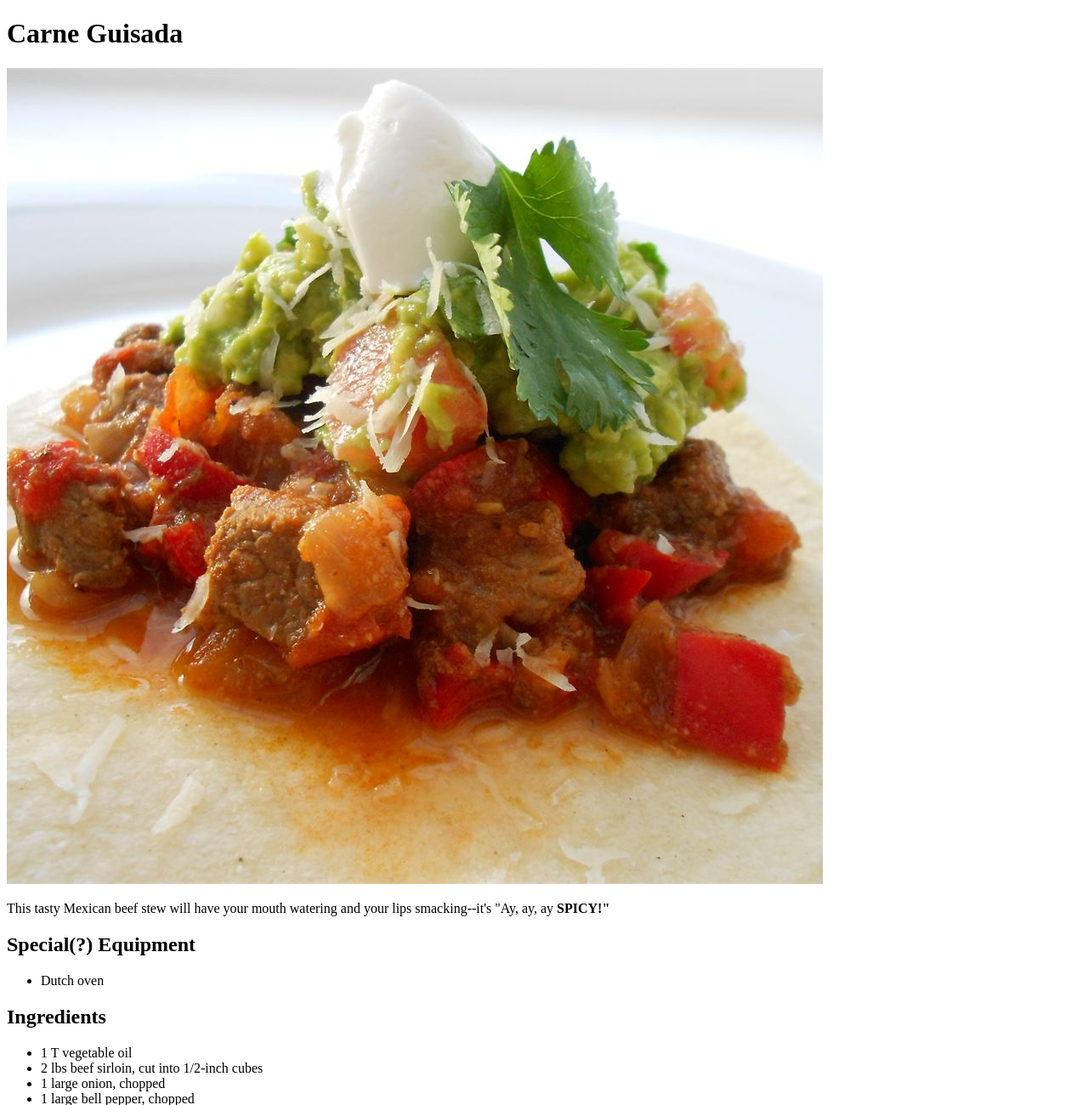
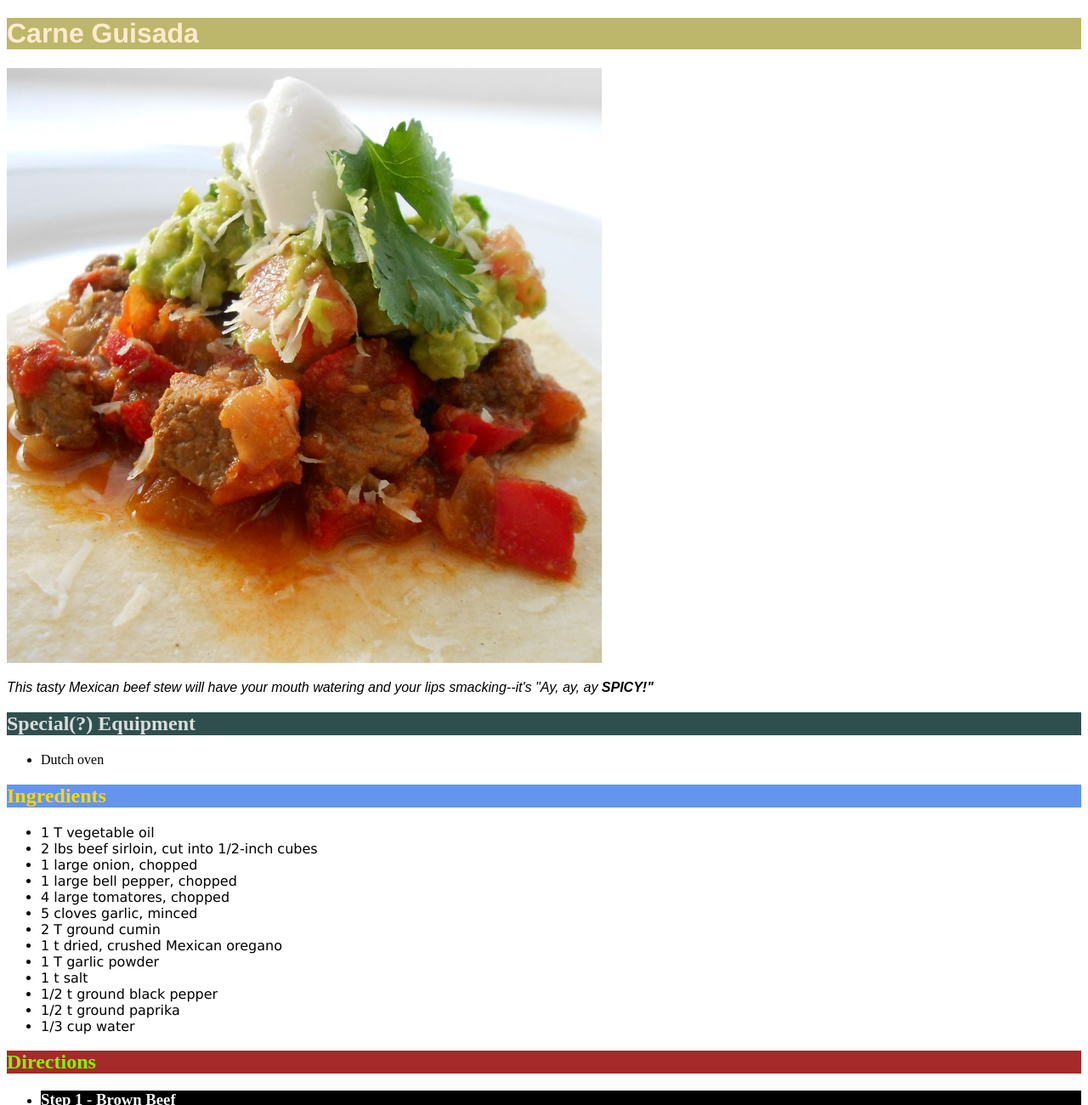
Before and after one commit to blackdalf/odin-recipes, a plain HTML site: page recipes/carne-guisada.html in a window 1280 px wide. Shown: the top 1300 px of the page at 85% size. Drawn offline with Linux system fonts and the light colour scheme.

Commit message:
Create basic CSS stylesheet. Add style to carne guisada and chili.

```diff
--- a/recipes/carne-guisada.html
+++ b/recipes/carne-guisada.html
@@ -4,22 +4,24 @@
     <meta charset="UTF-8">
     <meta http-equiv="X-UA-Compatible" content="IE=edge">
     <meta name="viewport" content="width=device-width, initial-scale=1.0">
-    <title>Carne Guisada</title>
+    <title class="title">Carne Guisada</title>
+    <link rel="stylesheet" href="styles.css">
 </head>
 <body>
-    <h1>Carne Guisada</h1>
+    <h1 class="title">Carne Guisada</h1>
 
-    <p><img src="../images/carne-guisada.jpeg" alt="A plate of Mexican beef stew with toppings"></p>
+    <p><img class="thumbnail" src="../images/carne-guisada.jpeg" alt="A plate of Mexican beef stew with toppings"></p>
 
-    <p>This tasty Mexican beef stew will have your mouth watering and your lips smacking--it's "Ay, ay, ay <strong>SPICY!"</strong></p>
+    <p class="sizzler">This tasty Mexican beef stew will have your mouth watering and your lips smacking--it's <em>"Ay, ay, ay <strong>SPICY!"</strong></em></p>
 
-    <p><h2>Special(?) Equipment</h2></p>
+    <p><h2 class ="equip">Special(?) Equipment</h2></p>
     <ul>
         <li>Dutch oven</li>
     </ul>
 
-    <p><h2>Ingredients</h2></p>
+    <p><h2 class="ing">Ingredients</h2></p>
     <p><ul>
+        <div class=inglist>
         <li>1 T vegetable oil</li>
         <li>2 lbs beef sirloin, cut into 1/2-inch cubes</li>
         <li>1 large onion, chopped</li>
@@ -32,10 +34,10 @@
         <li>1 t salt</li>
         <li>1/2 t ground black pepper</li>
         <li>1/2 t ground paprika</li>
-        <li>1/3 cup water</li>
+        <li>1/3 cup water</li></div>
     </ul></p>
 
-    <P><h2>Directions</h2></P>
+    <P><h2 class="dir">Directions</h2></P>
 
     <p><ul>
 
@@ -66,5 +68,7 @@
 
         <p><em>Source: All Recipes dot com <a href="https://www.allrecipes.com/recipe/93232/south-texas-carne-guisada/">https://www.allrecipes.com/recipe/93232/south-texas-carne-guisada/</a></em></p>
 
+        <!-- Uncomment this text if using chili icon from freepik.com <p><a href='https://www.freepik.com/vectors/chilli-icon'>Chilli icon vector created by brgfx - www.freepik.com</a></p> -->
+
 </body>
 </html>
--- /dev/null
+++ b/recipes/styles.css
@@ -0,0 +1,54 @@
+
+.title {
+    font-family: 'Franklin Gothic Medium', 'Arial Narrow', Arial, sans-serif;
+    color:blanchedalmond;
+    font-weight: bold;
+    background-color:darkkhaki
+
+}
+
+.thumbnail {
+    height: 700px;
+    width: auto;
+}
+
+.ing{
+    color: gold;
+    background-color: cornflowerblue;
+}
+
+.sizzler {
+    font-family: sans-serif;
+    font-style: italic;
+}
+
+.equip {
+    color: gainsboro;
+    background-color: darkslategray;
+}
+
+
+p ul li {
+    font-weight:500;
+}
+
+.dir {
+    color: lawngreen;
+    background-color: brown;
+}
+
+h3 {
+    color: whitesmoke;
+    background-color: black;
+}
+
+.inglist{
+    font-family: 'Lucida Sans Unicode', 'Lucida Grande', 'Lucida Sans', Arial, sans-serif;
+}
+
+.beans {
+    font-size: 36px;
+    color: yellow;
+    background-color: black;
+    font-family: 'Times New Roman', Times, serif;
+}
```
Also changed, not shown: recipes/chili.html (+3 -2 lines), images/chili.jpg (added), 1 other file.
